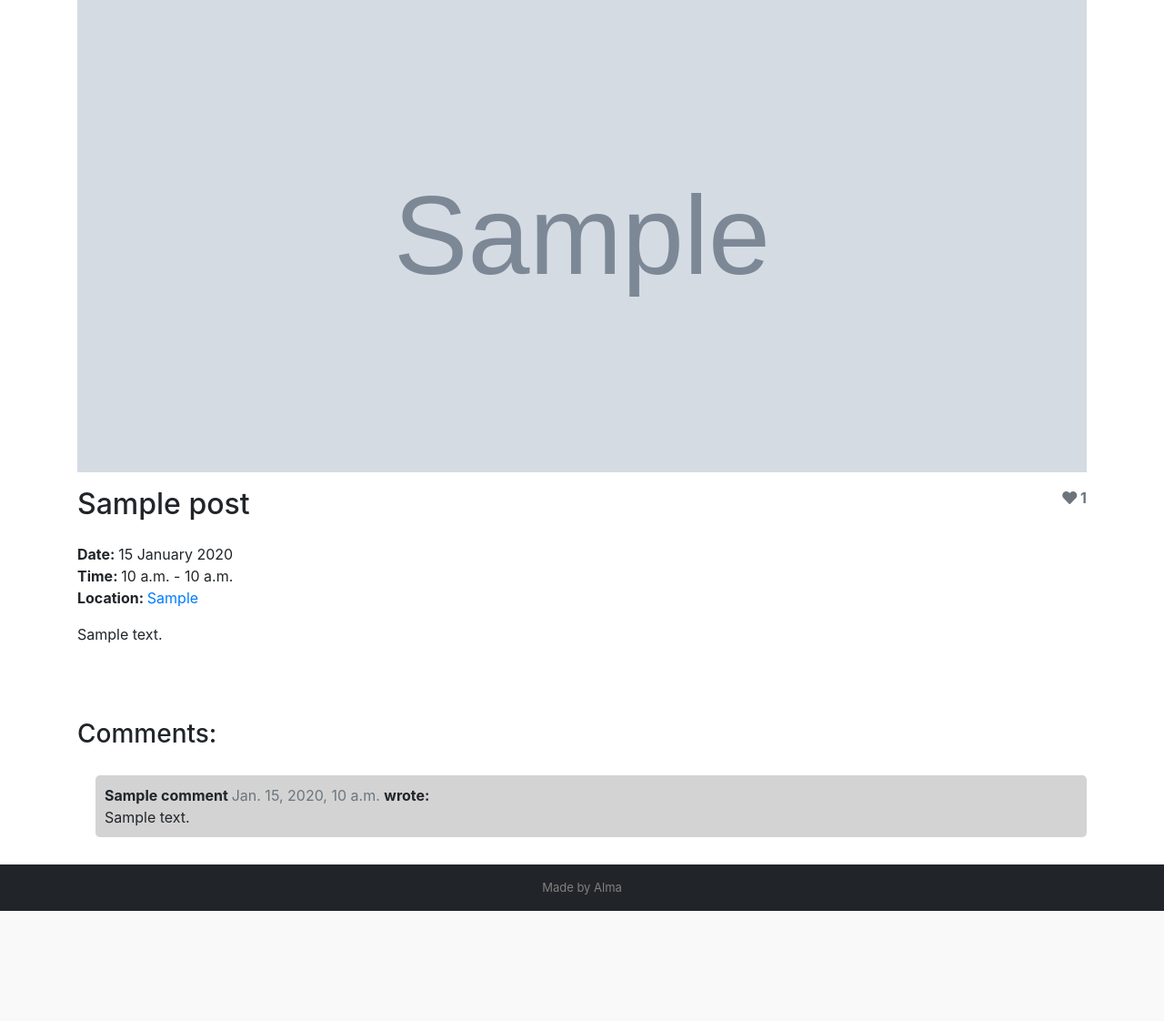
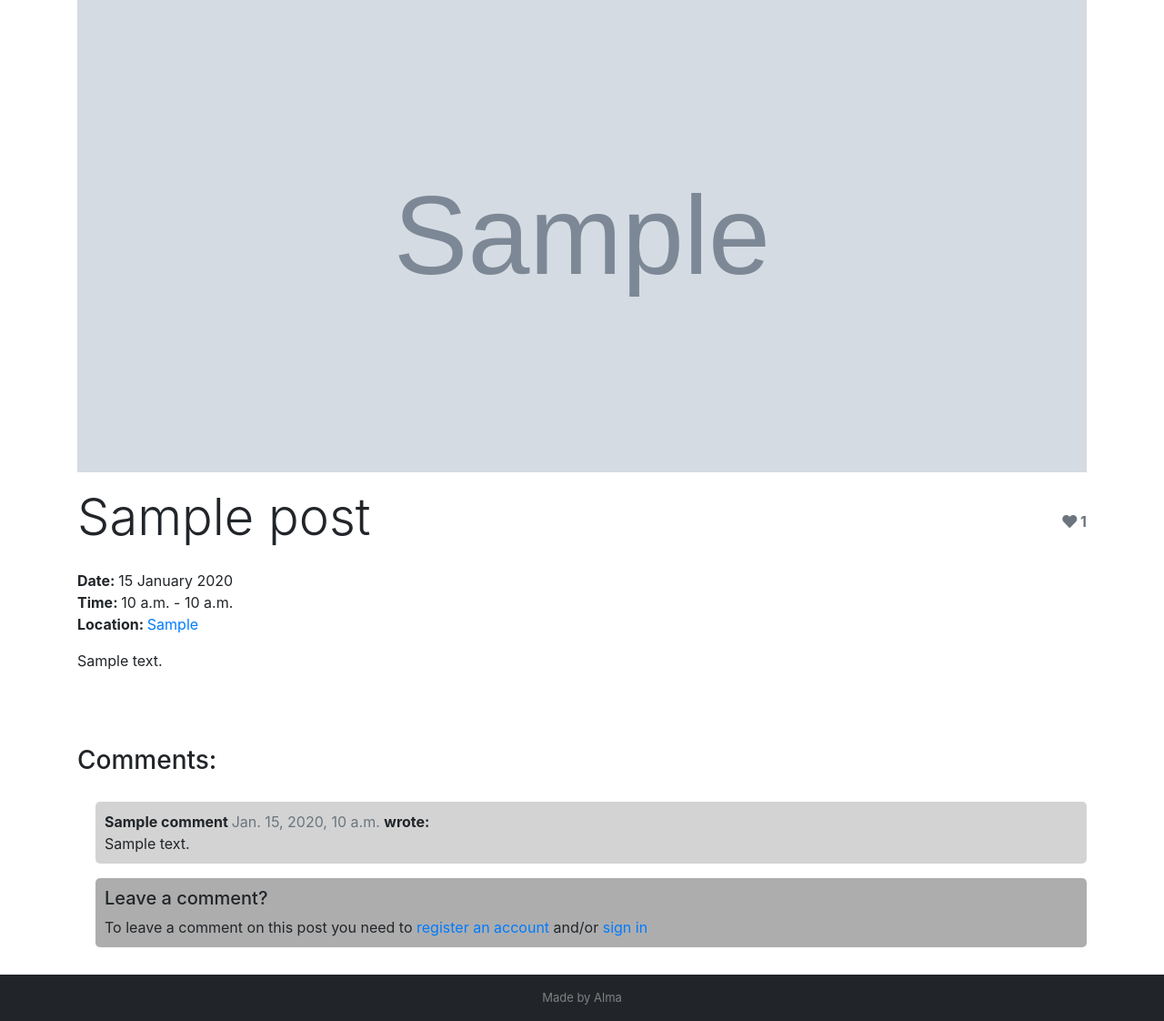
Before and after one commit to AlmaBroman/flea-finder-stockholm, a Django app: a page that uses templates/post_detail.html in a window 1280 px wide. Shown: the part 73-1195 px from the top of the page at 91% size. Before the commit the page ends 1074 px from the top, so only its background shows below. Run offline with Django 3.2, Linux system fonts and the light colour scheme; tables that the repository leaves empty hold one stand-in row (values such as "Sample post"); grey boxes marked "Sample" are stand-in pictures; parts of the project's set-up code (start-up, migrations or seed data) failed here and were passed over; some libraries are stand-ins or nearby versions.

Commit message:
Restyle, heading, commentsection, move edit/delete buttons

```diff
--- a/templates/post_detail.html
+++ b/templates/post_detail.html
@@ -17,9 +17,9 @@
     </div>
     <div class="row mt-3">
         <div class="col-8 col-md-10 col-lg-11">
-            <h2 class="post-title">{{ post.title }}</h2>
+            <h2 class="post-title display-4">{{ post.title }}</h2>
         </div>
-        <div class="col-4 col-md-2 col-lg-1 d-flex justify-content-end">
+        <div class="col-4 col-md-2 col-lg-1 d-flex justify-content-end align-items-center">
             <strong>
                 {% if user.is_authenticated %}
                 <form class="d-inline" action="{% url 'post_like' post.slug %}" method="POST">
@@ -43,20 +43,20 @@
                 <span class="text-secondary">{{ post.number_of_likes }}</span>
             </strong>
         </div>
+        {% if user.is_authenticated %}
+        {% if user.id == post.author.id %}
+        <div class="col-12">
+            <a href="{% url 'update_post' post.slug %}" class="margin-right-10px"><i class="far fa-edit"></i></a>
+            <a href="{% url 'delete_post' post.slug %}"><i class="fas fa-trash"></i></a>
+        </div>
+        {% endif %}
+        {% endif %}
         <div class="col-12 mt-3">
             <p><strong>Date: </strong>{{ post.start_date|date:"j F Y" }}</p>
             <p><strong>Time: </strong>{{ post.start_time|time:"P" }} - {{ post.end_time|time:"P" }}</p>
             <p><strong>Location: </strong> <a href="{{ post.map_link }}" target="_blank">{{ post.adress }}</a></p>
             <p class="mt-3">{{ post.description | safe }}</p>
         </div>
-        {% if user.is_authenticated %}
-        {% if user.id == post.author.id %}
-        <div class="col-12 d-flex justify-content-end">
-            <a href="{% url 'update_post' post.slug %}" class="margin-right-10px"><i class="far fa-edit"></i></a>
-            <a href="{% url 'delete_post' post.slug %}" class="ml-3"><i class="fas fa-trash"></i></a>
-        </div>
-        {% endif %}
-        {% endif %}
     </div>
 </div>
 <div class="row mt-5">
@@ -90,6 +90,11 @@
                         </div>
                     </form>
                 </div>
+                {% else %}
+                <div class="comment-form mt-3">
+                    <h5>Leave a comment?</h5>
+                    <p>To leave a comment on this post you need to <a href="{% url 'account_signup' %}">register an account</a> and/or <a href="{% url 'account_login' %}">sign in</a></p>
+                </div>
                 {% endif %}
             </div>
         </div>
```
